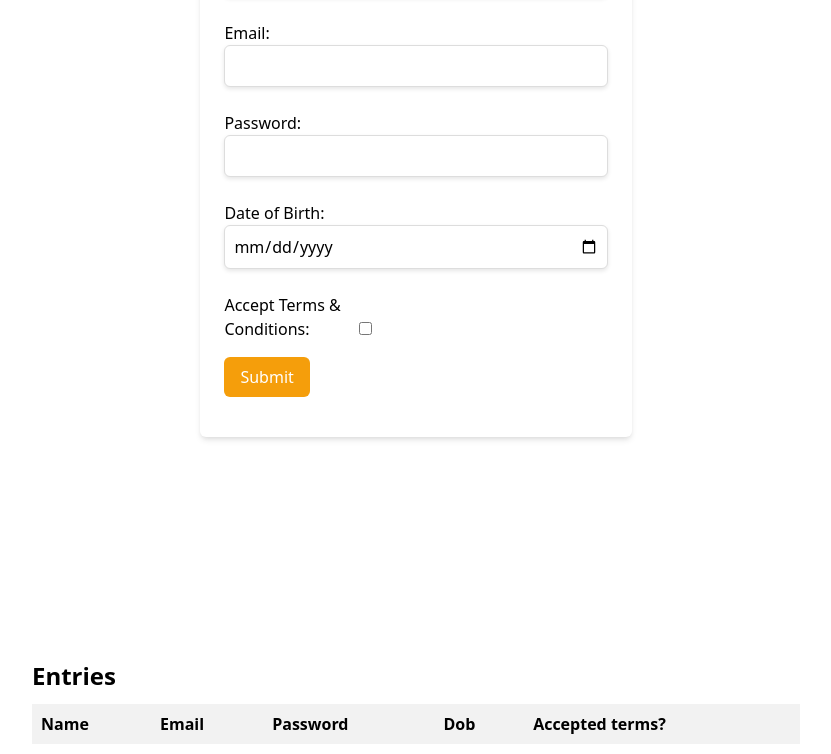
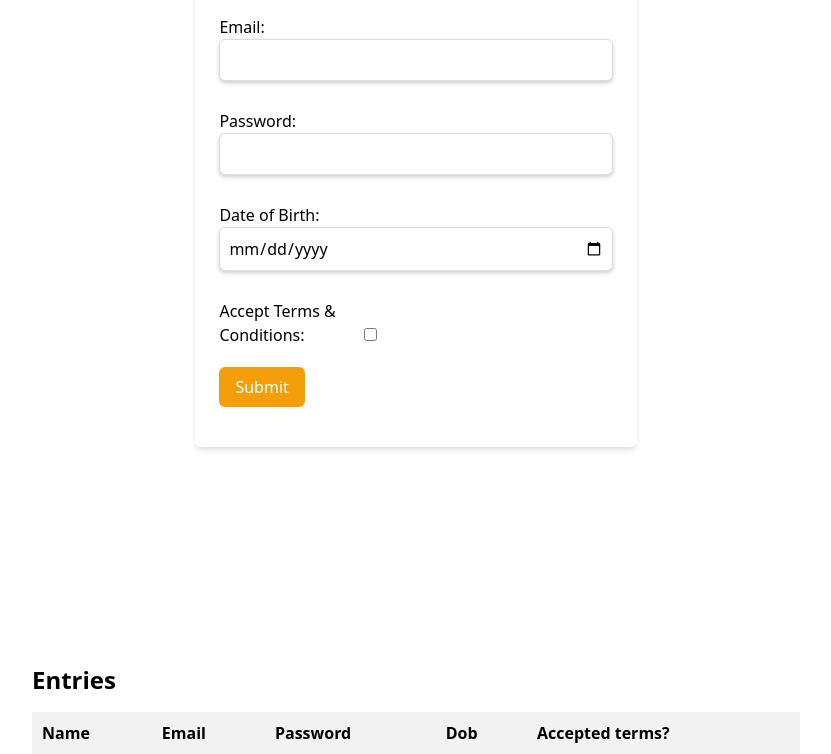
Before and after one commit to rahuul45/W01cap, a plain HTML site: page index.html in a window 1280 px wide. Shown: the part 332-1086 px from the top of the page, without its empty margins (224-1055 px from the left). Drawn offline with nearby package versions, Linux system fonts and the light colour scheme.

Commit message:
Update index.html

```diff
--- a/index.html
+++ b/index.html
@@ -14,12 +14,12 @@
         height: 120vh;
       }
       .form-container {
-        max-width: 750px;
+        max-width: 800px;
         margin: auto;
       }
       .form-container label {
         display: inline-block;
-        width: 130px;
+        width: 140px;
       }
       .user-table {
         width: 100%;
@@ -28,7 +28,7 @@
       .user-table th,
       .user-table td {
         border: 1px solid #f2f2f2;
-        padding: 8px;
+        padding: 9px;
         text-align: left;
       }
       .user-table th {
@@ -36,7 +36,7 @@
       }
       .input-field {
         border: 1px solid #ddd;
-        box-shadow: 0 2px 4px rgba(0, 0, 0, 0.1);
+        box-shadow: 0 2px 4px rgba(0, 0, 0, 0.2);
       }
     </style>
   </head>
@@ -45,7 +45,7 @@
       <div class="form-container bg-white p-6 rounded-md shadow-md">
         <h2 class="text-2xl font-bold mb-4">REGISTRATION FORM</h2>
         <form id="registrationForm">
-          <div class="mb-4">
+          <div class="mb-5">
             <label for="name" class="inline-block w-24">Name:</label>
             <input
               type="text"
@@ -55,7 +55,7 @@
               required=""
             />
           </div>
-          <div class="mb-4">
+          <div class="mb-5">
             <label for="email" class="inline-block w-24">Email:</label>
             <input
               type="email"
@@ -65,7 +65,7 @@
               required=""
             />
           </div>
-          <div class="mb-4">
+          <div class="mb-5">
             <label for="password" class="inline-block w-24">Password:</label>
             <input
               type="password"
@@ -75,7 +75,7 @@
               required=""
             />
           </div>
-          <div class="mb-4">
+          <div class="mb-5">
             <label for="dob" class="inline-block w-24">Date of Birth:</label>
             <input
               type="date"
@@ -88,7 +88,7 @@
             />
             <span id="dobError" class="error-msg"></span>
           </div>
-          <div class="mb-4">
+          <div class="mb-5">
             <label for="terms" class="inline-block w-24"
               >Accept Terms &amp; Conditions:</label
             >
@@ -96,7 +96,7 @@
               type="checkbox"
               id="terms"
               name="terms"
-              class="mr-2 leading-tight"
+              class="mr-3 leading-tight"
               required=""
             />
           </div>
@@ -109,21 +109,21 @@
         </form>
       </div>
     </div>
-    <div class="max-w-3xl mx-auto mt-8">
-      <h2 class="text-2xl font-bold mb-3">Entries</h2>
+    <div class="max-w-3xl mx-auto mt-9">
+      <h2 class="text-2xl font-bold mb-4">Entries</h2>
       <table id="userTable" class="user-table">
         <tbody>
           <tr>
-            <th class="px-4 py-2">Name</th>
-            <th class="px-4 py-2">Email</th>
-            <th class="px-4 py-2">Password</th>
-            <th class="px-4 py-2">Dob</th>
-            <th class="px-4 py-2">Accepted terms?</th>
+            <th class="px-5 py-3">Name</th>
+            <th class="px-5 py-3">Email</th>
+            <th class="px-5 py-3">Password</th>
+            <th class="px-5 py-3">Dob</th>
+            <th class="px-5 py-3">Accepted terms?</th>
           </tr>
         </tbody>
         <tbody id="userTableBody"></tbody>
       </table>
     </div>
-    <script src="index.js"></script>
+   <script src="index.js"></script>
   </body>
   </html>
```
